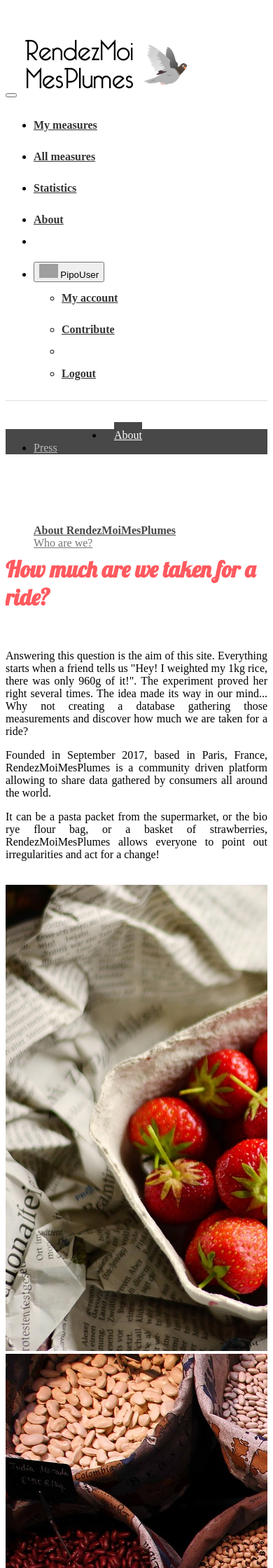
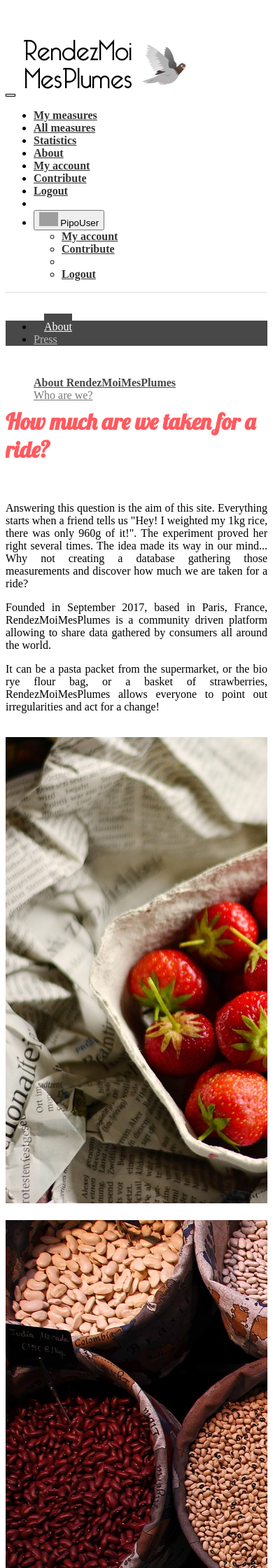
Before and after one commit to blatinier/onestpasdespigeons, a Django app: page /about in a window 390 px wide. Shown: the top 2240 px of the page at 70% size. Run offline with Django 3.2, Linux system fonts and the light colour scheme; a user stored in the database is signed in; data comes from the database, SQL or seed files in the repository; parts of the project's set-up code (start-up, migrations or seed data) failed here and were passed over; some libraries are stand-ins or nearby versions; grey boxes are pictures that could not be loaded.

Commit message:
fix: mobile design (closes #99)
Squashed commit of the following:

commit b8c54585528bd120b64571867037bb2b2222004a
Author: Benoît Latinier <benoit@latinier.fr>
Date:   Sat Sep 9 01:07:38 2017 +0200

    fix: mobile design (closes #99)

```diff
--- a/pigeon/static/css/weights.css
+++ b/pigeon/static/css/weights.css
@@ -40,11 +40,6 @@ nav.navbar {
 #navbar a {
   color: #333;
   font-weight: bold;
-  line-height: 45px;
-}
-.hand-underline {
-  background: url('/static/images/underline.jpg') 50% 70% no-repeat;
-  background-size: 70%;
 }
 #wrapper {
   min-height: 100%;
@@ -207,3 +202,29 @@ ul.side-about > li > a:hover {
 .bg-pigeon-grey { background-color: #eee; }
 .pigeon-font { font-family: 'Lobster', serif; }
 .pigeon-color { color: #FF5A5F; }
+.icon-bar { background-color: #000; }
+.navbar-toggle { border: 1px solid; }
+@media (max-width: 767px) {
+  .margin-top-xs-20 { margin-top:20px; }
+  .margin-bottom-xs-neg40 { margin-bottom: -40px; }
+  .activity-graph {
+    width: 90%;
+  }
+  .hand-underline {
+    background: url('/static/images/underline.jpg') 7% 88% no-repeat;
+    background-size: 22%;
+  }
+}
+@media (min-width: 767px) {
+  .big-lg { font-size: 1.5em; }
+  .margin-left-lg-100 { margin-left: 100px; }
+  .margin-top-lg-20 { margin-top:20px; }
+  .padding-left-lg-0 { padding-left: 0; }
+  .padding-right-lg-0 { padding-right: 0; }
+  .padding-top-lg-50 { padding-top: 50px; }
+  #navbar a { line-height: 45px; }
+  .hand-underline {
+    background: url('/static/images/underline.jpg') 50% 70% no-repeat;
+    background-size: 70%;
+  }
+}
--- a/pigeon/weights/templates/weights/about.html
+++ b/pigeon/weights/templates/weights/about.html
@@ -2,8 +2,8 @@
 {% load i18n %}
 {% load staticfiles %}
 {% block submenu %}
-<ul class="about nav nav-tabs margin-top-40" role="tablist">
-  <li role="presentation" class="active margin-left-100">
+<ul class="about nav nav-tabs margin-top-40 margin-bottom-xs-neg40" role="tablist">
+  <li role="presentation" class="active margin-left-lg-100">
     <a href="#about" aria-controls="about"
        role="tab" data-toggle="tab">
         {% trans "About" %}
@@ -18,7 +18,7 @@
 </ul>
 {% endblock %}
 {% block content %}
-<br />
+<br class="hidden-xs"/>
 <div class="tab-content">
   <div role="tabpanel" class="tab-pane active" id="about">
     <div class="col-lg-3">
@@ -48,8 +48,8 @@
           <p class="justify">{% trans "Founded in September 2017, based in Paris, France, RendezMoiMesPlumes is a community driven platform allowing to share data gathered by consumers all around the world." %}</p>
           <p class="justify">{% trans "It can be a pasta packet from the supermarket, or the bio rye flour bag, or a basket of strawberries, RendezMoiMesPlumes allows everyone to point out irregularities and act for a change!" %}</p>
           <br />
-          <img class="padding-left-0 col-lg-6" alt="" src="{% static 'images/about01.jpg'%}" />
-          <img class="padding-right-0 col-lg-6" alt="" src="{% static 'images/about02.jpg'%}" />
+          <img class="col-xs-12 padding-left-lg-0 col-lg-6" alt="" src="{% static 'images/about01.jpg'%}" />
+          <img class="col-xs-12 margin-top-xs-20 padding-right-lg-0 col-lg-6" alt="" src="{% static 'images/about02.jpg'%}" />
         </div>
         <div role="tabpanel" class="tab-pane" id="who">
           <h1 class="pigeon-title-about margin-top-m8">
@@ -117,8 +117,8 @@
             <a href="/contact">{% trans "Contact us" %}</a> {% trans "now!" %}
           </p>
           <br />
-          <img class="padding-left-0 col-lg-6" alt="" src="{% static 'images/press01.jpg'%}" />
-          <img class="padding-right-0 col-lg-6" alt="" src="{% static 'images/press02.jpg'%}" />
+          <img class="col-xs-12 padding-lg-left-0 col-lg-6" alt="" src="{% static 'images/press01.jpg'%}" />
+          <img class="col-xs-12 margin-top-xs-20 padding-lg-right-0 col-lg-6" alt="" src="{% static 'images/press02.jpg'%}" />
         </div>
         <div role="tabpanel" class="tab-pane" id="press-pb">
           <h1 class="pigeon-title-about margin-top-m8">
--- a/pigeon/weights/templates/weights/add_measure.html
+++ b/pigeon/weights/templates/weights/add_measure.html
@@ -1,7 +1,7 @@
 {% extends 'weights/layout.html' %}
 {% load bootstrap3 %}
 {% block content %}
-<div class="row">
+<div class="container">
   <div class="row">
     <h1 class="pigeon-title">{{ title }}</h1>
   </div>
@@ -50,9 +50,9 @@
       {% bootstrap_field add_measure_form.measure_image layout="horizontal" field_class="col-md-9 input-form-space" show_help=False %}
     </div>
     <div class="col-md-12 text-center">
-      {% bootstrap_button btn_text name="add" button_type="submit" button_class="btn-primary" size="large" %}
+      {% bootstrap_button btn_text name="add" button_type="submit" button_class="btn-primary col-lg-offset-2 col-lg-3 col-xs-12" size="large" %}
       {% if not edit_mode %}
-        {% bootstrap_button btn_continue_text name="add_and_continue" button_type="submit" button_class="btn-primary" size="large" %}
+        {% bootstrap_button btn_continue_text name="add_and_continue" button_type="submit" button_class="btn-primary col-lg-offset-1 col-lg-3 col-xs-12 margin-top-xs-20" size="large" %}
       {% endif %}
     </div>
   </form>
--- a/pigeon/weights/templates/weights/all_measures.html
+++ b/pigeon/weights/templates/weights/all_measures.html
@@ -4,6 +4,7 @@
 {% load bootstrap_pagination %}
 {% load bootstrap3 %}
 {% block content %}
+<div class="container">
   <div class="row">
     <h1 class="pigeon-title">{% trans "All measures" %}</h1>
   </div>
@@ -109,4 +110,5 @@
     </div>
     {% bootstrap_paginate measures %}
   </div>
+</div>
 {% endblock %}
--- a/pigeon/weights/templates/weights/contact.html
+++ b/pigeon/weights/templates/weights/contact.html
@@ -2,7 +2,7 @@
 {% load i18n %}
 {% load bootstrap3 %}
 {% block content %}
-<div class="row">
+<div class="container">
   <h1 class="margin-bottom-20 pigeon-title">{% trans "Contact us" %}</h1>
   {% if success %}
     <div class="col-lg-12 text-center">{% trans "Thank you for your message, we will reply as fast as possible!" %}</div>
--- a/pigeon/weights/templates/weights/layout.html
+++ b/pigeon/weights/templates/weights/layout.html
@@ -53,8 +53,11 @@
                 <li class="hand-underline"><a href="{% url 'login' %}">{% trans "Sign in" %}</a></li>
               {% endif %}
               {% if user.is_authenticated %}
-                <li>&nbsp;&nbsp;&nbsp;&nbsp;</li>
-                <li class="margin-top-20">
+                <li class="visible-xs-block"><a href="{% url 'user_account' %}">{% trans "My account" %}</a></li>
+                <li class="visible-xs-block"><a href="{% url 'contribute' %}">{% trans "Contribute" %}</a></li>
+                <li class="visible-xs-block"><a href="{% url 'logout' %}">{% trans "Logout" %}</a></li>
+                <li class="hidden-xs">&nbsp;&nbsp;&nbsp;&nbsp;</li>
+                <li class="hidden-xs margin-top-lg-20">
                   <div class="dropdown">
                     <button class="btn btn-default dropdown-toggle"
                             type="button" id="dropdownMenu1"
--- a/pigeon/weights/templates/weights/my_measures.html
+++ b/pigeon/weights/templates/weights/my_measures.html
@@ -2,6 +2,7 @@
 {% load i18n %}
 {% load staticfiles %}
 {% block content %}
+<div class="container">
   <div class="row">
     <h1 class="pigeon-title">{% trans "My measures" %}</h1>
     <a href="{% url 'add_measure' %}" class="btn btn-success">
@@ -44,6 +45,7 @@
       </tbody>
     </table>
   </div>
+</div>
 <script type="text/javascript">
 $('.confirm-del-measure').click(function(e) {
   console.log("prout");
--- a/pigeon/weights/templates/weights/overview.html
+++ b/pigeon/weights/templates/weights/overview.html
@@ -2,7 +2,7 @@
 {% load i18n %}
 {% load staticfiles %}
 {% block content %}
-<div class="row">
+<div class="container">
   <div class="row">
     <h1 class="pigeon-title">{% trans "Overview" %}</h1>
   </div>
--- a/pigeon/weights/templates/weights/privacy.html
+++ b/pigeon/weights/templates/weights/privacy.html
@@ -8,7 +8,7 @@
   <p class="justify">{% trans "All personnal information you put on this website is your full and only property. " %}
   {% trans "You can require editing/deleting these information at any time by contacting us on the <a href='/contact'>contact page<a>" %}.</p>
   <br />
-  <img class="padding-left-0 col-lg-6" alt="" src="{% static 'images/privacy01.jpg' %}" />
-  <img class="padding-right-0 col-lg-6" alt="" src="{% static 'images/privacy02.jpg' %}" />
+  <img class="col-xs-12 padding-left-lg-0 col-lg-6" alt="" src="{% static 'images/privacy01.jpg' %}" />
+  <img class="col-xs-12 margin-top-xs-20 padding-right-lg-0 col-lg-6" alt="" src="{% static 'images/privacy02.jpg' %}" />
 </div>
 {% endblock %}
--- a/pigeon/weights/templates/weights/profile.html
+++ b/pigeon/weights/templates/weights/profile.html
@@ -5,6 +5,7 @@
 {% load bootstrap_pagination %}
 {% load bootstrap3 %}
 {% block content %}
+<div class="container">
   <div class="row">
     <h1 class="pigeon-title">{{ viewed_user.pseudo }}</h1>
   </div>
@@ -13,7 +14,7 @@
       <img src="{{ viewed_user.avatar_or_anon }}" alt=""
            class="full-width" />
     </div>
-  <div class="col-lg-9 margin-top-50">
+    <div class="col-xs-12 col-lg-9 margin-top-50">
       <h4>{% trans "Activity though the year (by week)" %}</h4>
       <div class="activity-graph-container">
         <div class="activity-graph">
@@ -59,4 +60,5 @@
     </div>
     {% bootstrap_paginate measures %}
   </div>
+</div>
 {% endblock %}
--- a/pigeon/weights/templates/weights/user_account.html
+++ b/pigeon/weights/templates/weights/user_account.html
@@ -2,7 +2,7 @@
 {% load bootstrap3 %}
 {% load i18n %}
 {% block content %}
-<div class="row">
+<div class="container">
   <div class="row">
     <h1 class="pigeon-title">{% trans "Edit my account" %}</h1>
   </div>
```
Also changed, not shown: pigeon/weights/templates/registration/login.html (+4 -4 lines), pigeon/weights/templates/weights/contribute.html (+9 -7 lines), pigeon/weights/templates/weights/home.html (+4 -4 lines). Lines whose indentation alone changed are shown as unchanged.
